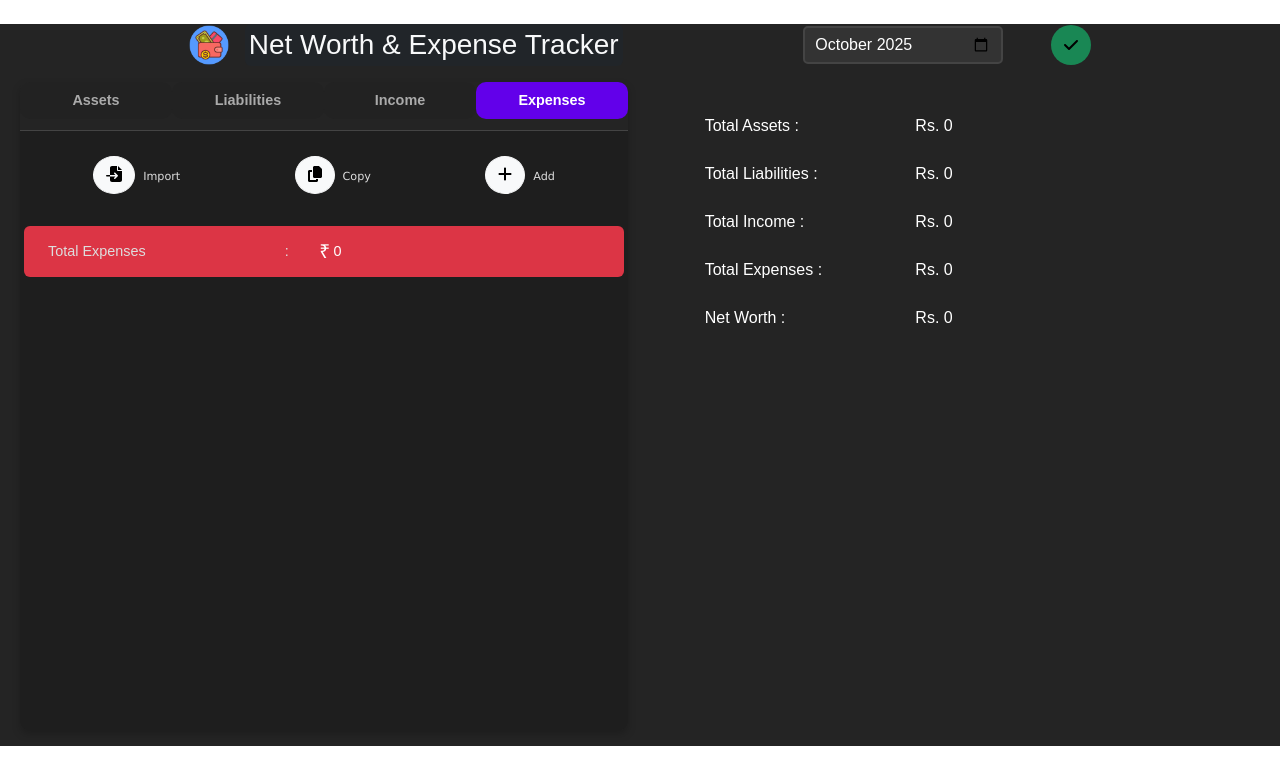
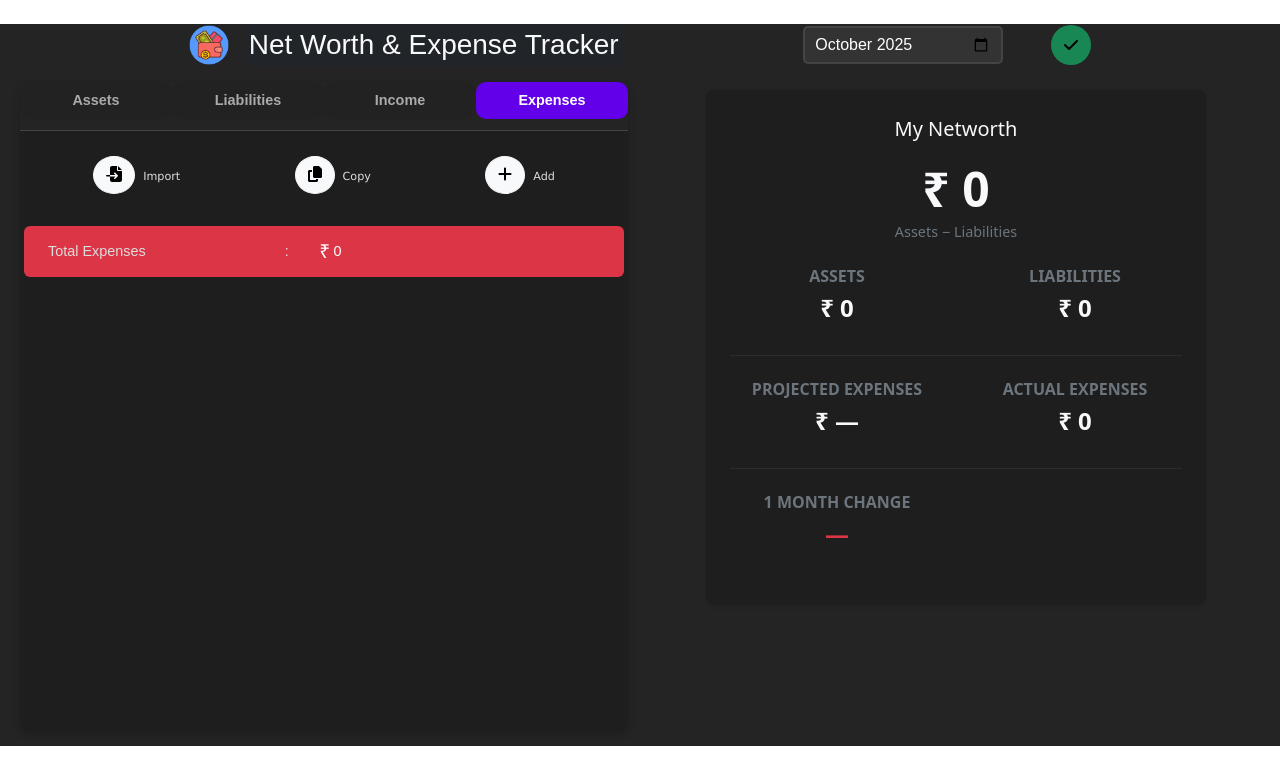
Before and after one commit to Sam1655/Expense-Tracker, a React (Vite) app: page / in a window 1280 px wide. Shown: the top 784 px of the page. Built offline with nearby package versions, Linux system fonts and the light colour scheme.

Commit message:
Overview Section

```diff
--- a/src/NWTracker/NetWorthTracker.jsx
+++ b/src/NWTracker/NetWorthTracker.jsx
@@ -23,13 +23,16 @@ const NetWorthTracker = () => {
   const [expensesFields, setExpensesFields] = useState([]);
 
   const [netWorth, setNetWorth] = useState(totalAssets - totalLiabilities);
+  const [consolidatedData, setConsolidatedData] = useState(
+    JSON.parse(localStorage.getItem("consolidatedData"))
+  );
 
   useEffect(() => {
     setNetWorth(totalAssets - totalLiabilities);
   }, [totalAssets, totalExpenses, totalIncome, totalLiabilities]);
 
+  const currentMonth = new Date().toISOString().split("T")[0].slice(0, 7);
   useEffect(() => {
-    const currentMonth = new Date().toISOString().split("T")[0].slice(0, 7);
     setValue("date", currentMonth);
     handleDateChange({
       target: { value: currentMonth.toString() },
@@ -44,6 +47,14 @@ const NetWorthTracker = () => {
     reset,
     formState: { errors },
   } = useForm();
+
+  const selectedMonth = getValues("date") || currentMonth;
+  const [year, month] = selectedMonth.split("-").map(Number);
+  const prevMonth = new Date(year, month - 1, 1).toISOString().slice(0, 7);
+
+  const prevMonthdata = consolidatedData?.[prevMonth];
+
+  console.log(prevMonthdata, "prevMonthData");
 
   const onSubmit = (data) => {
     data = {
@@ -60,9 +71,8 @@ const NetWorthTracker = () => {
       return;
     }
 
-    let consolidatedData =
-      JSON.parse(localStorage.getItem("consolidatedData")) || {};
     consolidatedData[data.date] = data;
+    // setConsolidatedData([...consolidatedData]);
 
     localStorage.setItem("consolidatedData", JSON.stringify(consolidatedData));
     toast.success(`Data Saved Successfully for ${data?.date}`);
@@ -71,7 +81,7 @@ const NetWorthTracker = () => {
   const handleDateChange = (e) => {
     const date = e.target.value;
 
-    const data = JSON.parse(localStorage.getItem("consolidatedData"))?.[date];
+    const data = consolidatedData?.[date];
 
     if (data) {
       const keys = Object.keys(data);
@@ -179,26 +189,92 @@ const NetWorthTracker = () => {
               </TabNavigator>
             </div>
             <div className="col-lg-6 col-md-4 mt-4 ">
-              <div className="">
-                <div className="row mt-4 justify-content-center align-items-center">
-                  <span className="col-4">Total Assets : </span>
-                  <span className="col-6">Rs. {totalAssets}</span>
+              <div
+                className="container px-4 py-4 rounded-3 shadow-sm text-light"
+                style={{
+                  maxWidth: "500px",
+                  margin: "auto",
+                  fontFamily: "system-ui, sans-serif",
+                  backgroundColor: "#1e1e1e",
+                }}
+              >
+                <div className="mb-3 text-center">
+                  <p className="m-0 fs-5 fw-medium">My Networth</p>
                 </div>
-                <div className="row mt-4 justify-content-center align-items-center">
-                  <span className="col-4">Total Liabilities : </span>
-                  <span className="col-6">Rs. {totalLiabilities}</span>
+
+                {/* Main Net Worth */}
+                <div className="mb-4 text-center">
+                  <h1 className="display-5 fw-bold mb-1">₹ {netWorth}</h1>
+                  <p className="text-secondary">Assets − Liabilities</p>
                 </div>
-                <div className="row mt-4 justify-content-center align-items-center">
-                  <span className="col-4">Total Income : </span>
-                  <span className="col-6">Rs. {totalIncome}</span>
+
+                {/* Assets and Liabilities */}
+                <div className="row text-center mb-4">
+                  <div className="col-6">
+                    <h6 className="fw-semibold text-uppercase text-secondary">
+                      Assets
+                    </h6>
+                    <h4 className="fw-bold">₹ {totalAssets}</h4>
+                  </div>
+                  <div className="col-6">
+                    <h6 className="fw-semibold text-uppercase text-secondary">
+                      Liabilities
+                    </h6>
+                    <h4 className="fw-bold">₹ {totalLiabilities}</h4>
+                  </div>
                 </div>
-                <div className="row mt-4 justify-content-center align-items-center">
-                  <span className="col-4">Total Expenses : </span>
-                  <span className="col-6">Rs. {totalExpenses}</span>
+
+                {/* Divider */}
+                <hr
+                  style={{
+                    border: "none",
+                    height: "1px",
+                    backgroundColor: "#555",
+                  }}
+                />
+
+                {/* Expenses */}
+                <div className="row text-center my-4">
+                  <div className="col-6">
+                    <h6 className="fw-semibold text-uppercase text-secondary">
+                      Projected Expenses
+                    </h6>
+                    <h4 className="fw-bold">₹ —</h4>
+                  </div>
+                  <div className="col-6">
+                    <h6 className="fw-semibold text-uppercase text-secondary">
+                      Actual Expenses
+                    </h6>
+                    <h4 className="fw-bold">₹ {totalExpenses}</h4>
+                  </div>
                 </div>
-                <div className="row mt-4 justify-content-center align-items-center">
-                  <span className="col-4">Net Worth : </span>
-                  <span className="col-6">Rs. {netWorth}</span>
+
+                {/* Divider */}
+                <hr
+                  style={{
+                    border: "none",
+                    height: "1px",
+                    backgroundColor: "#555",
+                  }}
+                />
+
+                {/* 1 Month Change */}
+                <div className="row text-center my-4">
+                  <div className="col-6">
+                    <h6 className="fw-semibold text-uppercase text-secondary">
+                      1 Month Change
+                    </h6>
+
+                    <h4
+                      className={`fw-bold ${
+                        netWorth - prevMonthdata?.netWorth >= 0
+                          ? "text-success"
+                          : "text-danger"
+                      }`}
+                    >
+                      {prevMonthdata ? netWorth - prevMonthdata?.netWorth : "—"}
+                    </h4>
+                  </div>
                 </div>
               </div>
             </div>
```
